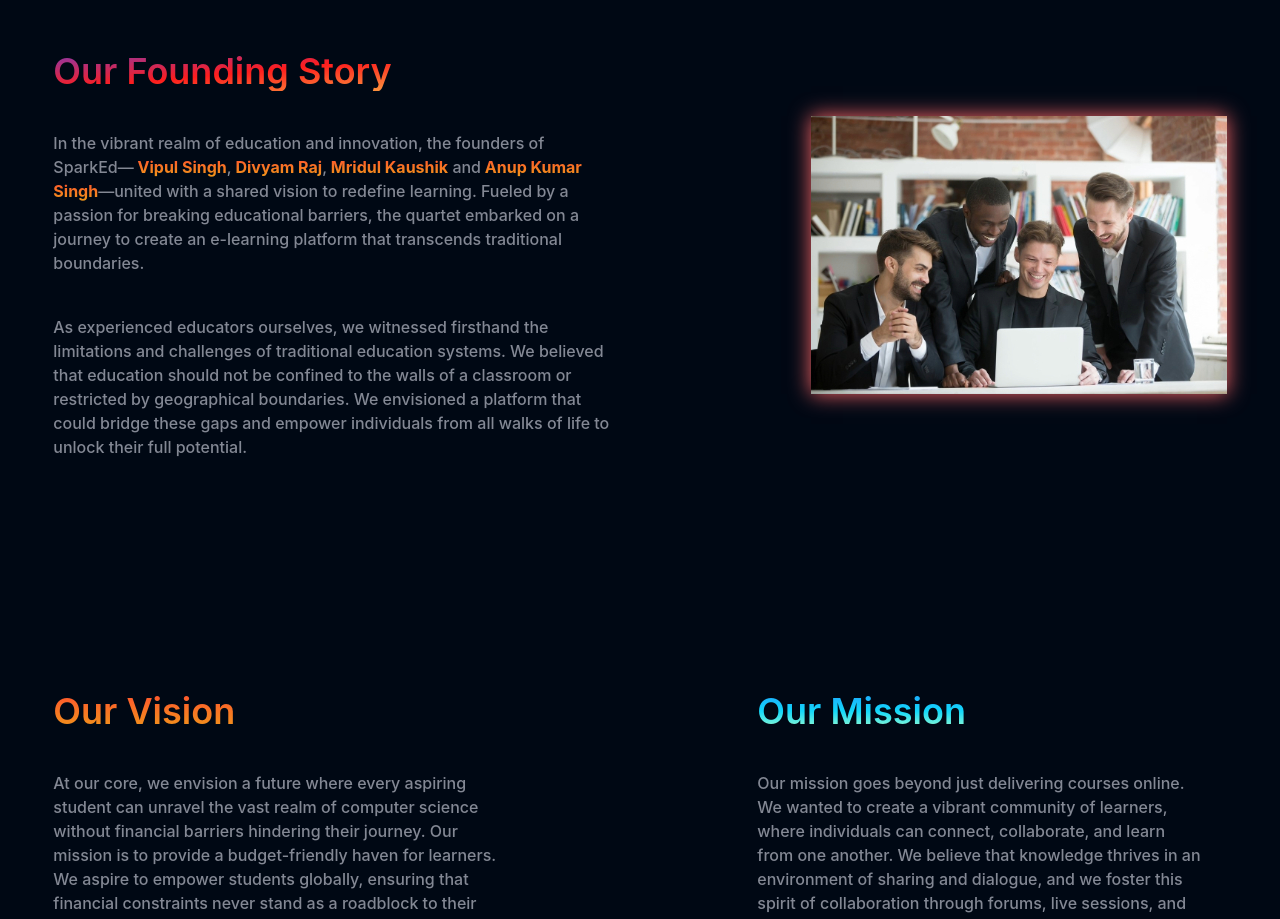
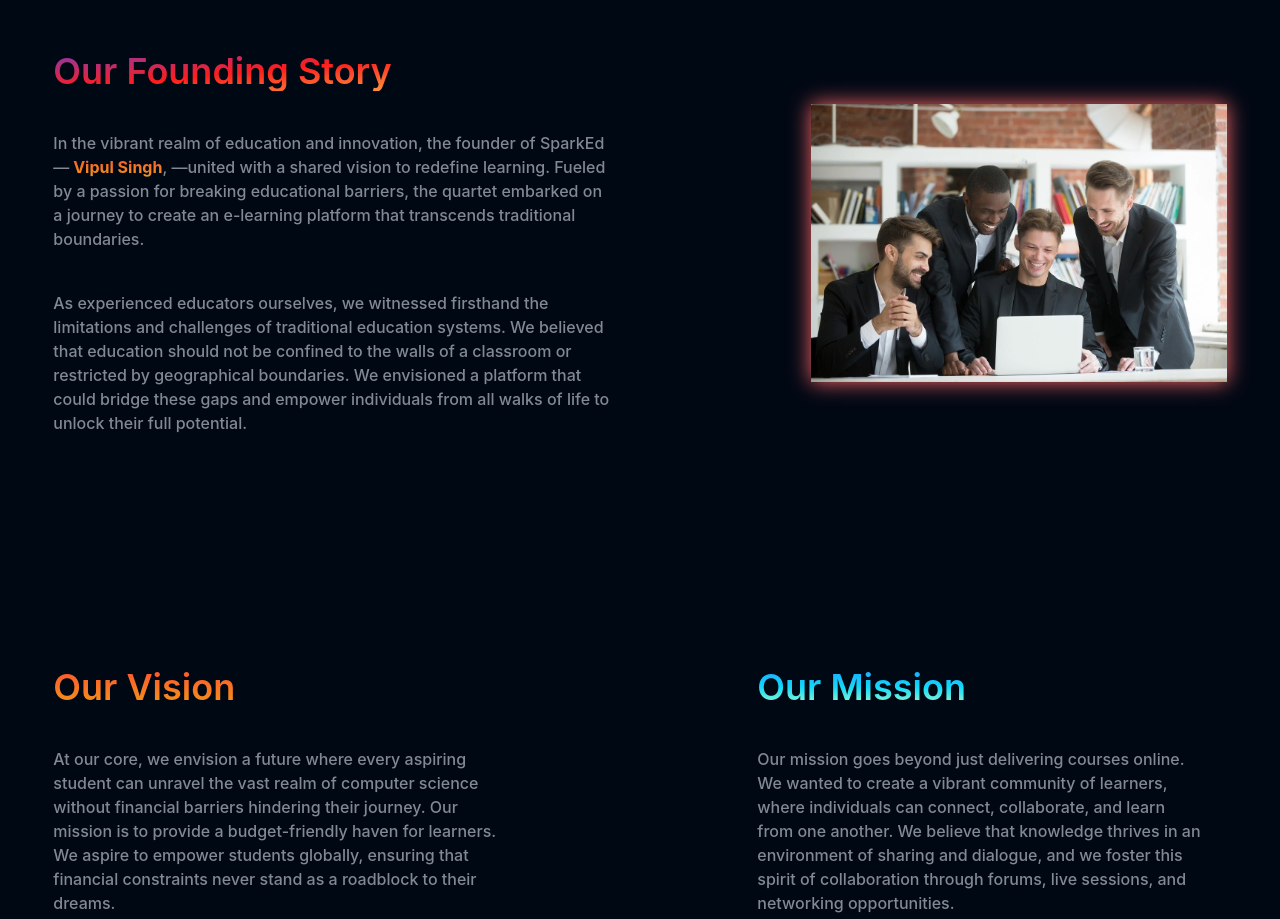
Before and after one commit to VipulSingh1407/SparkEd, a React (Create React App) app: page /about in a window 1280 px wide. Shown: the part 920-1839 px from the top of the page. Built offline with nearby package versions, Linux system fonts and the light colour scheme; no server answers; what @kommunicate/kommunicate-chatbot-plugin would draw is missing.

Commit message:
Update About.jsx

```diff
--- a/src/pages/About.jsx
+++ b/src/pages/About.jsx
@@ -52,23 +52,12 @@
                 Our Founding Story
               </h1>
               <p className="text-base font-medium text-richblack-300 lg:w-[95%]">
-              In the vibrant realm of education and innovation, the founders of SparkEd—
+              In the vibrant realm of education and innovation, the founder of SparkEd—
               <span className="bg-gradient-to-b from-[#FF512F] to-[#F09819] text-transparent bg-clip-text font-bold">
             {" "}
             Vipul Singh
         </span>,
-        <span className="bg-gradient-to-b from-[#FF512F] to-[#F09819] text-transparent bg-clip-text font-bold">
-            {" "}
-            Divyam Raj
-        </span>,
-        <span className="bg-gradient-to-b from-[#FF512F] to-[#F09819] text-transparent bg-clip-text font-bold">
-            {" "}
-            Mridul Kaushik
-        </span>{" "}and
-        <span className="bg-gradient-to-b from-[#FF512F] to-[#F09819] text-transparent bg-clip-text font-bold">
-            {" "}
-            Anup Kumar Singh
-        </span>
+
                 —united with a shared vision to redefine learning.
                 Fueled by a passion for breaking educational barriers, the quartet embarked on a journey to
                  create an e-learning platform that transcends traditional boundaries.
```
